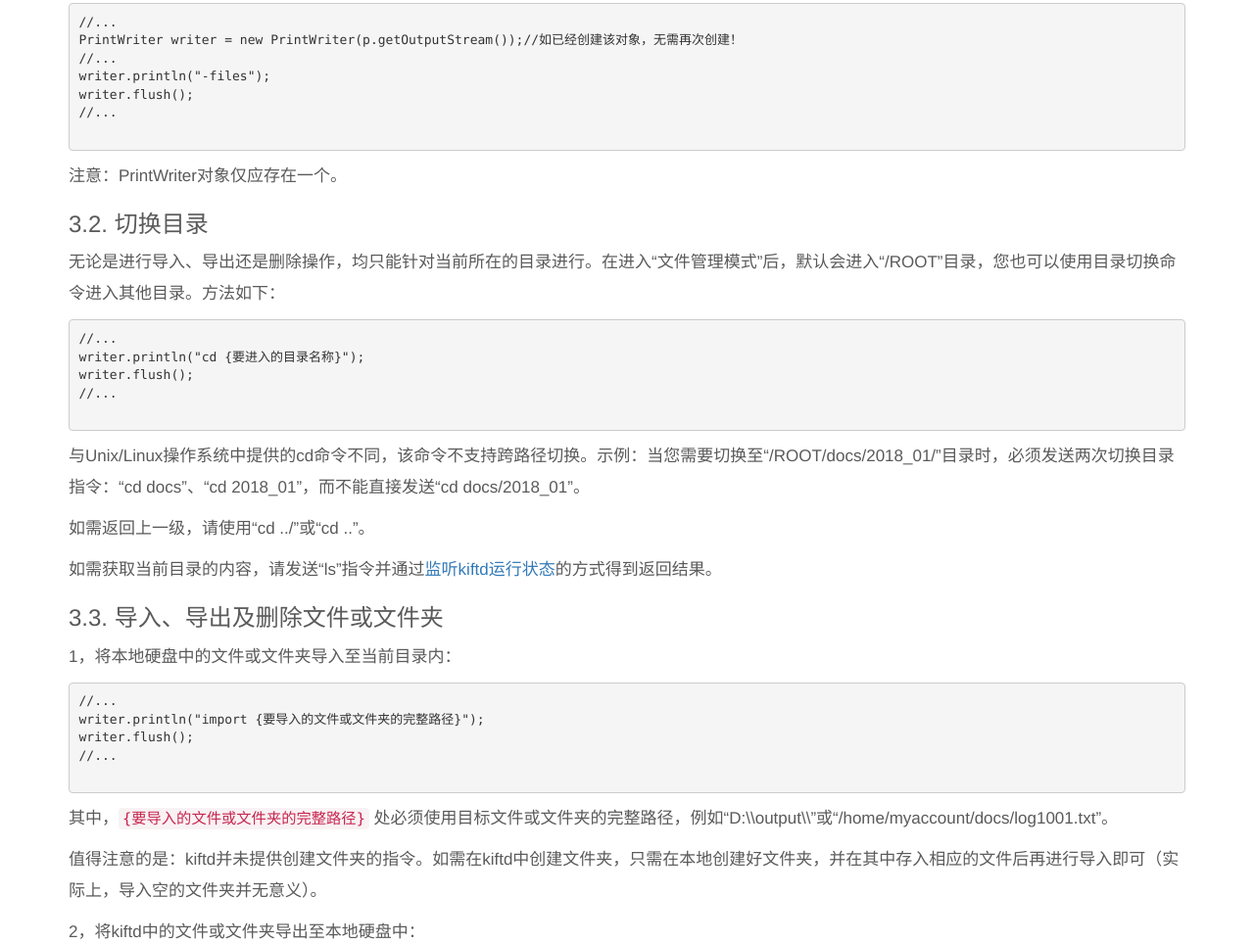
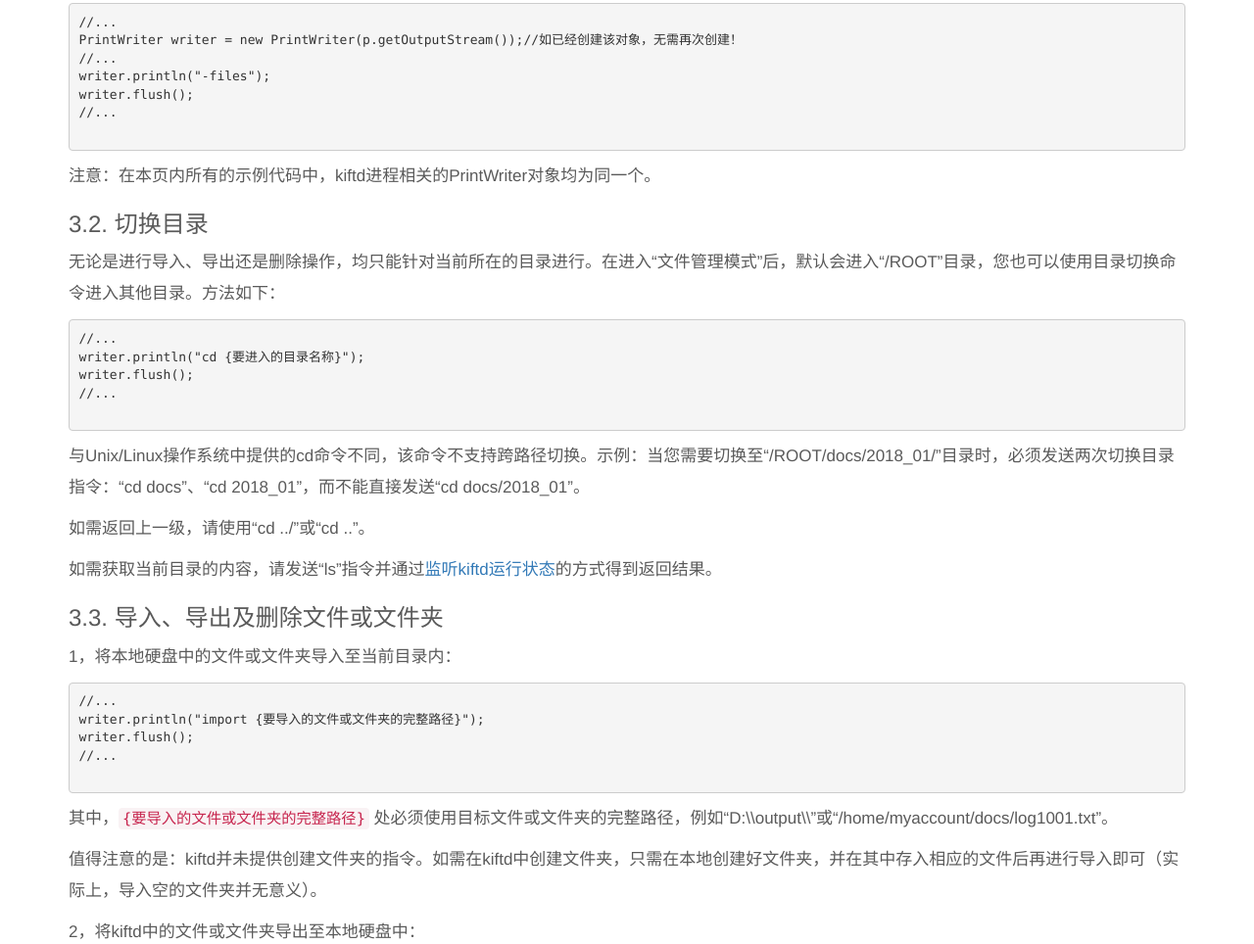
Before and after one commit to KOHGYLW/KOHGYLW.github.io, a plain HTML site: page Access.html in a window 1280 px wide. Shown: the part 4586-5550 px from the top of the page at 98% size. Drawn offline with Linux system fonts and the light colour scheme.

Commit message:
继续优化接入说明令其更加易读

```diff
--- a/Access.html
+++ b/Access.html
@@ -307,7 +307,7 @@ writer.flush();
 //...
 			</pre>
 			<p>
-				注意：PrintWriter对象仅应存在一个。
+				注意：在本页内所有的示例代码中，kiftd进程相关的PrintWriter对象均为同一个。
 			</p>
 			<h3 id="t3_2">3.2. 切换目录</h3>
 			<p>无论是进行导入、导出还是删除操作，均只能针对当前所在的目录进行。在进入“文件管理模式”后，默认会进入“/ROOT”目录，您也可以使用目录切换命令进入其他目录。方法如下：</p>
```
